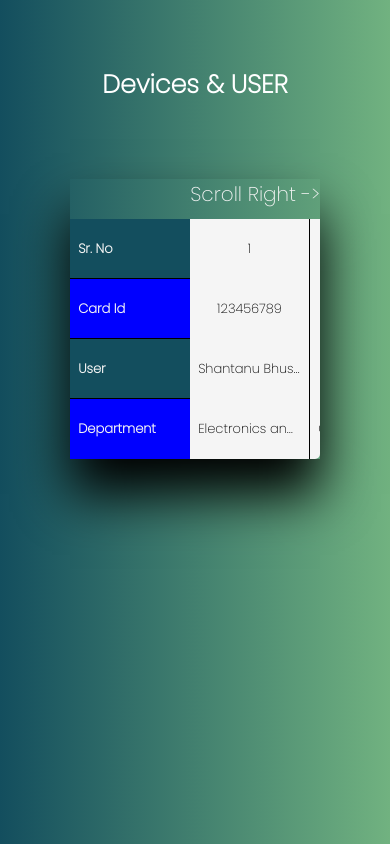
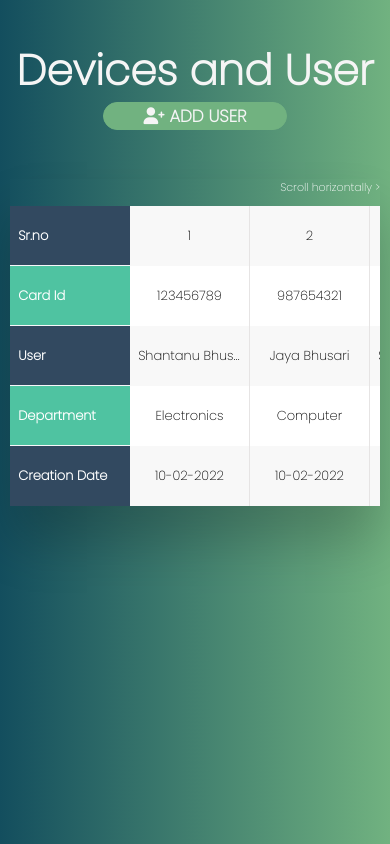
Before and after one commit to shantanu200/HCJPM-RFID_MANAGEMENT, a plain HTML site: page RFID_Devices.html in a window 390 px wide. Drawn offline with Linux system fonts and the light colour scheme.

Commit message:
test -> main

```diff
--- a/RFID_Devices.html
+++ b/RFID_Devices.html
@@ -4,48 +4,52 @@
     <meta charset="UTF-8">
     <meta http-equiv="X-UA-Compatible" content="IE=edge">
     <meta name="viewport" content="width=device-width, initial-scale=1.0">
+    <link rel="stylesheet" href="https://cdnjs.cloudflare.com/ajax/libs/font-awesome/6.0.0/css/all.min.css" integrity="sha512-9usAa10IRO0HhonpyAIVpjrylPvoDwiPUiKdWk5t3PyolY1cOd4DSE0Ga+ri4AuTroPR5aQvXU9xC6qOPnzFeg==" crossorigin="anonymous" referrerpolicy="no-referrer" />
     <link rel="stylesheet" href="css/devices.css">
-    <title>Document</title>
+    <title>RFID_DEVICES</title>
 </head>
 <body>
-    <header>
-        <h1>Devices & USER</h1>
-    </header>
-
-    <div class="class_table">
-        <table class="table_design">
+    <div class="header">
+        <h1>Devices and User</h1>
+        <button><i class="fa-solid fa-user-plus"></i> ADD USER</button>
+    </div>
+    <div class="tb_wrap">
+        <table class="tb_des">
             <thead>
-                <tr>
-                    <th>Sr. No</th>
+                    <th>Sr.no</th>
                     <th>Card Id</th>
                     <th>User</th>
                     <th>Department</th>
-                </tr>
+                    <th>Creation Date</th>
             </thead>
             <tbody>
                 <tr>
                     <td>1</td>
                     <td>123456789</td>
                     <td>Shantanu Bhusari</td>
-                    <td>Electronics and Tel.</td>
+                    <td>Electronics</td>
+                    <td>10-02-2022</td>
                 </tr>
                 <tr>
                     <td>2</td>
-                    <td>123456789</td>
+                    <td>987654321</td>
                     <td>Jaya Bhusari</td>
-                    <td>Computer Science</td>
+                    <td>Computer </td>
+                    <td>10-02-2022</td>
                 </tr>
                 <tr>
                     <td>3</td>
                     <td>123456789</td>
-                    <td>Jaya Bhusari</td>
-                    <td>Computer Science</td>
+                    <td>Shantanu Bhusari</td>
+                    <td>Electronics</td>
+                    <td>10-02-2022</td>
                 </tr>
                 <tr>
                     <td>4</td>
                     <td>123456789</td>
-                    <td>Jaya Bhusari</td>
-                    <td>Computer Science</td>
+                    <td>Shantanu Bhusari</td>
+                    <td>Electronics</td>
+                    <td>10-02-2022</td>
                 </tr>
             </tbody>
         </table>
--- a/css/devices.css
+++ b/css/devices.css
@@ -5,94 +5,135 @@
     padding: 0;
     box-sizing: border-box;
     font-family: 'Poppins',sans-serif;
+
 }
 
 body{
+    width: 100%;
     height: 100vh;
-    width: 100%;
     background: linear-gradient(to right, #134e5e, #71b280);
+    display: flex;
+    flex-direction: column;
 }
 
-header{
+.header{
+    width: 100%;
     height: 20vh;
-    width: 100%;
     display: flex;
     align-items: center;
     justify-content: center;
+    flex-direction: column;
 }
 
-header h1{
-    color: white;
-    font-size: 3vmax;
+.header button{
+    border: 1px solid #71b280;
+    padding: 12px 45px;
+    font-size: 1.2vmax;
+    padding: 0px 40px;
+    color: whitesmoke;
+    background: #71b280;
+    font-weight: bold;
+    border-radius: 20px;
 }
 
-.class_table{
-    margin: 10px 70px 0px;
-    box-shadow: 0px 35px 50px black;
+.header h1{
+    font-size: 3vmax;
+    color: whitesmoke;
 }
 
-.table_design{
+.tb_wrap{
+    margin: 10px 70px 70px;
+    box-shadow: 0px 35px 50px rgba( 0, 0, 0, 0.2 );
+}
+
+.tb_des {
     border-radius: 5px;
+    font-size: 1.2vmax;
+    font-weight: normal;
     border: none;
     border-collapse: collapse;
     width: 100%;
     max-width: 100%;
     white-space: nowrap;
-    background-color: whitesmoke;
+    background-color: white;
 }
 
-.table_design td, th{
+.tb_des td, .tb_des th {
     text-align: center;
     padding: 8px;
 }
 
-.table_design td{
-    border-right: 1px solid black;
+.tb_des td {
+    border-right: 1px solid #f8f8f8;
+    font-size: 1vmax;
 }
 
-.table_design thead th{
-    color: whitesmoke;
-    background: blue;
-}
-
-.table_design thead th:nth-child(odd){
-    color: whitesmoke;
-    background: #134e5e;
-}
-
-.table_design thead th:nth-child(even){
-    background: blue;
+.tb_des thead th {
+    color: #ffffff;
+    background: #4FC3A1;
 }
 
 
-@media (max-width:767px){
-    .table_design{
+.tb_des thead th:nth-child(odd) {
+    color: #ffffff;
+    background: #324960;
+}
+
+.tb_des tr:nth-child(even) {
+    background: #F8F8F8;
+}
+
+.add_user{
+    height: 50vh;
+    width: 50%;
+    background: whitesmoke;
+    display: block;
+    text-align: center;
+
+}
+
+
+@media (max-width: 767px) {
+    .header h1{
+        font-size: 5vmax;
+    }
+    .header button{
+        font-size: 2vmax;
+    }
+    .tb_des {
         display: block;
         width: 100%;
     }
-    .class_table::before{
-        content: "Scroll Right ->";
+
+    .tb_wrap{
+        margin: 10px;
+    }
+
+
+    .tb_wrap:before{
+        content: "Scroll horizontally >";
         display: block;
         text-align: right;
-        font-size: 20px;
-        color: whitesmoke;
+        font-size: 11px;
+        color: white;
         padding: 0 0 10px;
+
     }
-    .table_design thead,tbody,thead th{
+    .tb_des thead, .tb_des tbody, .tb_des thead th {
         display: block;
     }
-    .table_design thead th:last-child{
+    .tb_des thead th:last-child{
         border-bottom: none;
     }
-    .table_design thead{
+    .tb_des thead {
         float: left;
     }
-    .table_design tbody{
+    .tb_des tbody {
         width: auto;
         position: relative;
         overflow-x: auto;
     }
-    .table_design td,th{
+    .tb_des td, .tb_des th {
         padding: 20px .625em .625em .625em;
         height: 60px;
         vertical-align: middle;
@@ -103,36 +144,28 @@ header h1{
         font-size: 13px;
         text-overflow: ellipsis;
     }
-
-    .table_design thead th{
-       text-align: left;
-       border-bottom: 1px solid black;
+    .tb_des thead th {
+        text-align: left;
+        border-bottom: 1px solid #f7f7f9;
     }
-
-    .table_design tbody tr{
+    .tb_des tbody tr {
         display: table-cell;
     }
-
-    .table_design tbody tr:nth-child(odd){
+    .tb_des tbody tr:nth-child(odd) {
         background: none;
     }
-
-    .table_design tbody tr:nth-child(even){
+    .tb_des tr:nth-child(even) {
         background: transparent;
     }
-
-    .table_design tr td:nth-child(odd){
-        background: whitesmoke;
-        border-right: 1px solid black;
+    .tb_des tr td:nth-child(odd) {
+        background: #F8F8F8;
+        border-right: 1px solid #E6E4E4;
     }
-
-    .table_design tr td:nth-child(even){
-        border-right: 1px solid black;
+    .tb_des tr td:nth-child(even) {
+        border-right: 1px solid #E6E4E4;
     }
-
-    .table_design tbody td{
-       display: block;
-       text-align: center;
+    .tb_des tbody td {
+        display: block;
+        text-align: center;
     }
-
 }
```
Also changed, not shown: test/test.css (+9 -1 lines).
